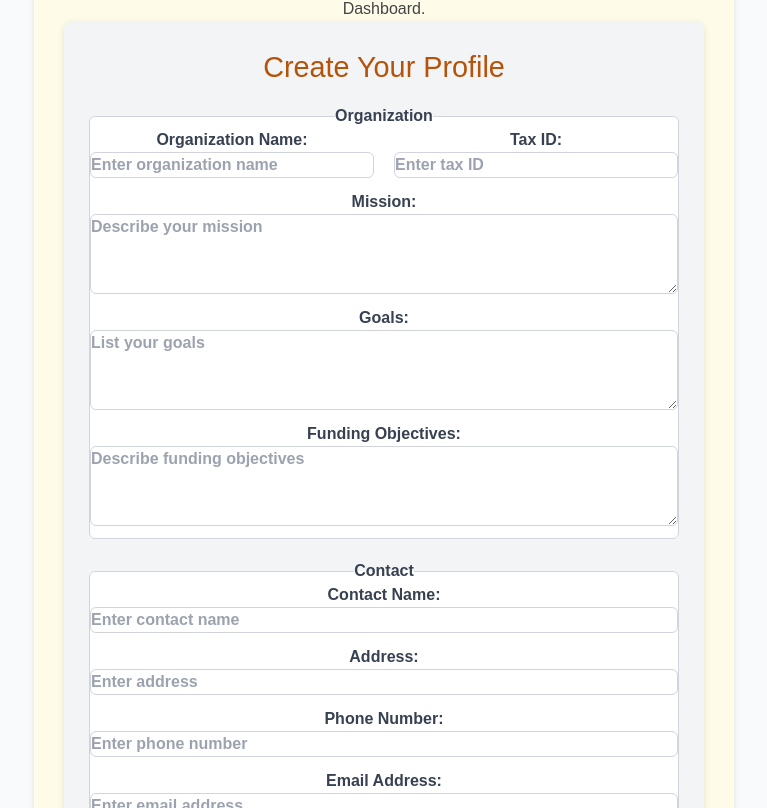
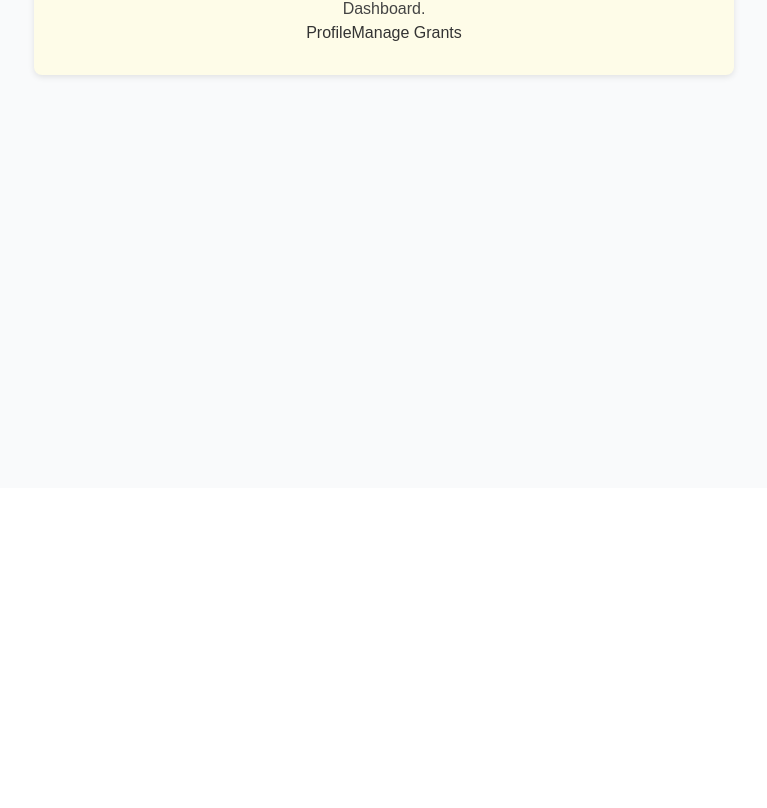
Before and after one commit to dvdlgilbert/My-Gigs-Grants-Assist, a React (Create React App) app: page / in a window 1280 px wide. Shown: the part 312-1120 px from the top of the page, without its empty margins (256-1023 px from the left). After the commit the page ends 800 px from the top, so only its background shows below. Built offline with nearby package versions, Linux system fonts and the light colour scheme.

Commit message:
Add Profile component with Save/Back buttons and wire into Home view

```diff
--- a/src/App.tsx
+++ b/src/App.tsx
@@ -1,7 +1,7 @@
 import React, { useState } from "react";
 import Finder from "./Finder";
 import Dashboard from "./Dashboard";
-import Profile from "./Profile";   // <-- import Profile
+import Profile from "./Profile";
 import "./App.css";
 import "./Home.css";
 
@@ -10,7 +10,7 @@ interface AppProps {
 }
 
 function App({ initialView }: AppProps) {
-  const validViews = ["home", "finder", "dashboard", "mockup"];
+  const validViews = ["home", "finder", "dashboard", "mockup", "profile", "tools"];
 
   const normalizeView = (view: string) => {
     const v = view.toLowerCase();
@@ -42,9 +42,10 @@ function App({ initialView }: AppProps) {
               links to Finder and Dashboard.
             </p>
 
-            {/* Profile section appears here, left‑justified */}
-            <div className="home-profile-section">
-              <Profile />
+            {/* Two buttons below welcome text */}
+            <div className="home-buttons">
+              <button onClick={() => setView("profile")}>Profile</button>
+              <button onClick={() => setView("tools")}>Manage Grants</button>
             </div>
           </div>
         )}
@@ -57,6 +58,13 @@ function App({ initialView }: AppProps) {
             <p>Use Mockup for training. This mode is for demo flows and UI practice.</p>
           </div>
         )}
+        {view === "profile" && <Profile />}
+        {view === "tools" && (
+          <div className="home-container">
+            <h2>Tools Management</h2>
+            <p>This will be the Manage Grants page (next phase).</p>
+          </div>
+        )}
       </main>
     </div>
   );
--- a/src/Profile.css
+++ b/src/Profile.css
@@ -1,5 +1,3 @@
-/* Profile.css */
-
 .profile-container {
   max-width: 700px;
   margin: 0 auto;
@@ -7,6 +5,7 @@
   background-color: #f3f4f6;
   border-radius: 8px;
   box-shadow: 0 2px 6px rgba(0,0,0,0.1);
+  text-align: left; /* left justify labels */
 }
 
 .profile-container h2 {
@@ -42,15 +41,6 @@ label {
   color: #374151;
 }
 
-.inline-fields {
-  display: flex;
-  gap: 20px;
-}
-
-.inline-fields label {
-  flex: 1;
-}
-
 input,
 textarea {
   margin-top: 6px;
@@ -65,7 +55,13 @@ textarea {
   resize: vertical;
 }
 
-button {
+.profile-buttons {
+  display: flex;
+  gap: 15px;
+  margin-top: 20px;
+}
+
+.profile-buttons button {
   background-color: #3b82f6;
   border: none;
   color: white;
@@ -76,6 +72,6 @@ button {
   transition: background-color 0.2s ease;
 }
 
-button:hover {
+.profile-buttons button:hover {
   background-color: #2563eb;
 }
--- a/src/Profile.tsx
+++ b/src/Profile.tsx
@@ -1,7 +1,7 @@
 import React, { useState } from "react";
 import "./Profile.css";
 
-export default function Profile() {
+export default function Profile({ onBack }: { onBack?: () => void }) {
   // Organization fields
   const [orgName, setOrgName] = useState("");
   const [taxId, setTaxId] = useState("");
@@ -42,9 +42,8 @@ export default function Profile() {
         <fieldset>
           <legend>Organization</legend>
 
-          <div className="inline-fields">
           <label>
-              Organization Name:
+            Organization Name
             <input
               type="text"
               value={orgName}
@@ -54,7 +53,7 @@ export default function Profile() {
           </label>
 
           <label>
-              Tax ID:
+            Tax ID
             <input
               type="text"
               value={taxId}
@@ -62,10 +61,9 @@ export default function Profile() {
               placeholder="Enter tax ID"
             />
           </label>
-          </div>
 
           <label>
-            Mission:
+            Mission
             <textarea
               value={mission}
               onChange={(e) => setMission(e.target.value)}
@@ -74,7 +72,7 @@ export default function Profile() {
           </label>
 
           <label>
-            Goals:
+            Goals
             <textarea
               value={goals}
               onChange={(e) => setGoals(e.target.value)}
@@ -83,7 +81,7 @@ export default function Profile() {
           </label>
 
           <label>
-            Funding Objectives:
+            Funding Objectives
             <textarea
               value={fundingObjectives}
               onChange={(e) => setFundingObjectives(e.target.value)}
@@ -97,7 +95,7 @@ export default function Profile() {
           <legend>Contact</legend>
 
           <label>
-            Contact Name:
+            Contact Name
             <input
               type="text"
               value={contactName}
@@ -107,7 +105,7 @@ export default function Profile() {
           </label>
 
           <label>
-            Address:
+            Address
             <input
               type="text"
               value={address}
@@ -117,7 +115,7 @@ export default function Profile() {
           </label>
 
           <label>
-            Phone Number:
+            Phone Number
             <input
               type="tel"
               value={phone}
@@ -127,7 +125,7 @@ export default function Profile() {
           </label>
 
           <label>
-            Email Address:
+            Email Address
             <input
               type="email"
               value={email}
@@ -137,7 +135,7 @@ export default function Profile() {
           </label>
 
           <label>
-            Website:
+            Website
             <input
               type="url"
               value={website}
@@ -147,7 +145,12 @@ export default function Profile() {
           </label>
         </fieldset>
 
+        <div className="profile-buttons">
           <button type="submit">Save Profile</button>
+          <button type="button" onClick={onBack}>
+            Back to Dashboard
+          </button>
+        </div>
       </form>
     </div>
   );
```
Lines whose indentation alone changed are shown as unchanged.
